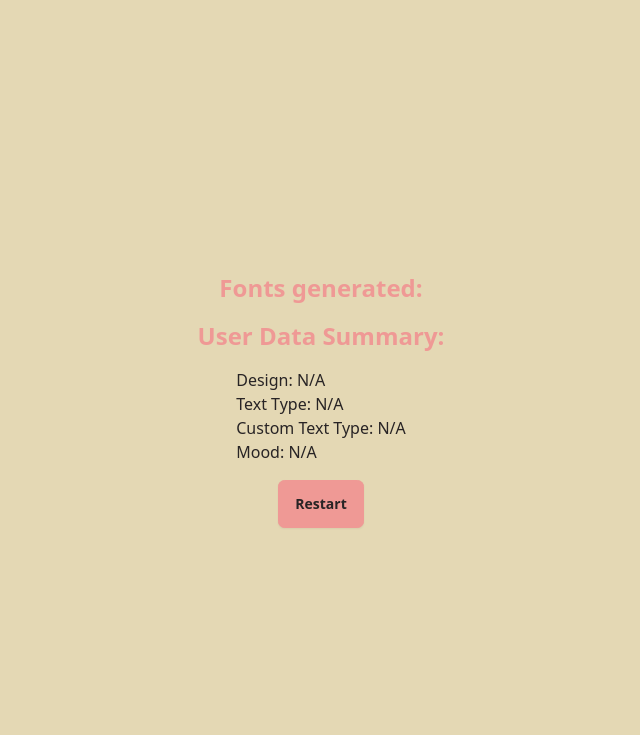
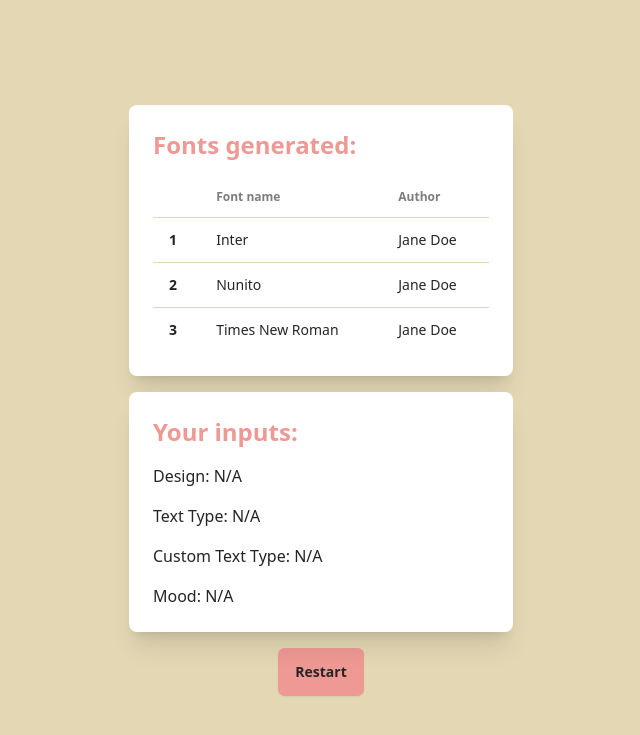
Before and after one commit to fontelier-AI/fontelier-ai, a Flask app: page /result in a window 1280 px wide. Shown: the top 735 px of the page, without its empty margins (319-959 px from the left). Run offline with Flask 3, Linux system fonts and the light colour scheme; some libraries are stand-ins or nearby versions.

Commit message:
remove unsused code, implemented placeholder font table

```diff
--- a/templates/result.html
+++ b/templates/result.html
@@ -21,36 +21,59 @@
 
 <head>
 
-<body class="bg-base-200 min-h-screen flex flex-col items-center justify-center space-y-4">
+<body class="bg-base-200 min-h-screen flex flex-col items-center justify-center space-y-4"></body>
+    <div class="card w-96 bg-white shadow-xl p-6 rounded-lg space-y-4">
         <h2 class="text-2xl font-bold text-primary text-left"> Fonts generated:</h2>
 
-    <h3 class="text-2xl font-bold text-primary text-left">User Data Summary:</h3>
-    <ul>
+        <div class="overflow-x-auto">
+            <table class="table">
+              <!-- head -->
+              <thead>
+                <tr>
+                  <th></th>
+                  <th>Font name</th>
+                  <th>Author</th>
+                </tr>
+              </thead>
+              <tbody>
+                <!-- row 1 -->
+                <tr>
+                  <th>1</th>
+                  <td>Inter</td>
+                  <td>Jane Doe</td>
+                </tr>
+                <!-- row 2 -->
+                <tr class="hover">
+                  <th>2</th>
+                  <td>Nunito</td>
+                  <td>Jane Doe</td>
+                </tr>
+                <!-- row 3 -->
+                <tr>
+                  <th>3</th>
+                  <td>Times New Roman</td>
+                  <td>Jane Doe</td>
+                </tr>
+              </tbody>
+            </table>
+          </div>
+    </div>
+
+    <div class="card w-96 bg-white shadow-xl p-6 rounded-lg space-y-4">
+        <h2 class="text-2xl font-bold text-primary text-left">Your inputs:</h3>
+        <ul class="list-none space-y-4">
             <li>Design: {{ data.get('option', 'N/A') }}</li>
             <li>Text Type: {{ data.get('heading_type', 'N/A') }}</li>
             <li>Custom Text Type: {{ data.get('description', 'N/A') }}</li>
             <li>Mood: {{ data.get('mood', 'N/A') }}</li>
         </ul>
+    </div>
 
-    <!-- <a href="{{ url_for('index') }}"><button>Restart</button></a> -->
     <form method="POST">
         <button type="submit" class="btn btn-primary transition-transform">
             Restart
         </button>
     </form>
-
-    <!-- Form Container -->
-    <!-- <div>
-        <form method="POST" class="card w-96 bg-white shadow-xl p-6 rounded-lg space-y-4">
-            <h2 class="text-2xl font-bold text-primary text-left">Describe what you are using this font for.</h2>
-
-            <textarea class="textarea textarea-bordered" placeholder="Bio"></textarea>
-
-            <button type="submit" class="btn btn-primary transition-transform">
-                Next
-            </button>
-        </form>
-    </div> -->
 </body>
 
 </html>
```
Also changed, not shown: templates/index.html (+0 -74 lines), README.md, static/style.css (added). Lines whose indentation alone changed are shown as unchanged.
